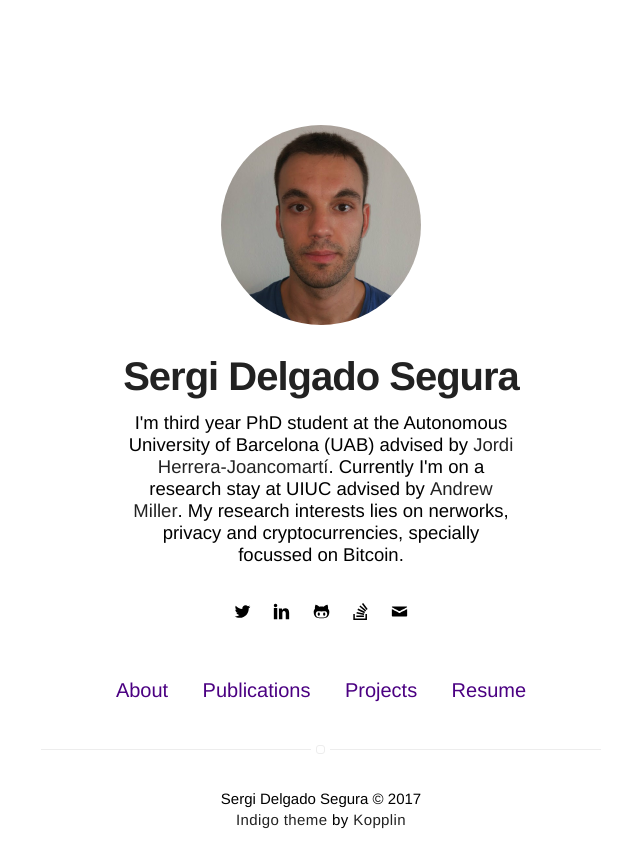
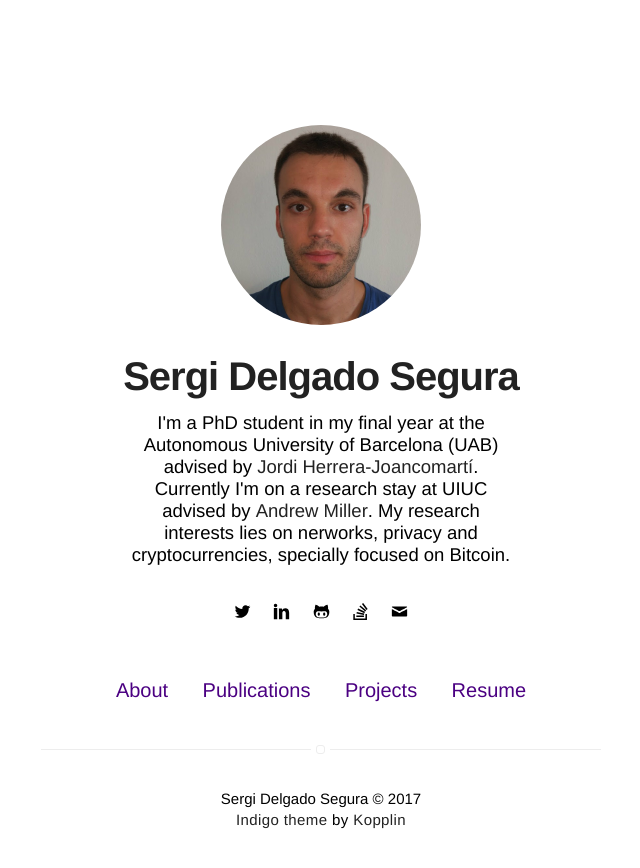
Before and after one commit to sr-gi/me, a Jekyll site: the page built from index.html, in a window 1280 px wide. Shown: the top 868 px of the page, without its empty margins (319-959 px from the left). Built offline with Jekyll 4.4.1, drawn with Linux system fonts in a browser that asks for light colours.

Commit message:
Updates description

```diff
--- a/_config.yml
+++ b/_config.yml
@@ -1,6 +1,6 @@
 # main text of home
 name: Sergi Delgado Segura
-bio: I'm third year PhD student at the Autonomous University of Barcelona (UAB) advised by <a class='link' href='http://www.deic.uab.cat/~jherrera/'>Jordi Herrera-Joancomartí</a>. Currently I'm on a research stay at UIUC advised by <a class='link' href='http://soc1024.ece.illinois.edu'>Andrew Miller</a>. My research interests lies on nerworks, privacy and cryptocurrencies, specially focussed on Bitcoin.
+bio: I'm a PhD student in my final year at the Autonomous University of Barcelona (UAB) advised by <a class='link' href='http://www.deic.uab.cat/~jherrera/'>Jordi Herrera-Joancomartí</a>. Currently I'm on a research stay at UIUC advised by <a class='link' href='http://soc1024.ece.illinois.edu'>Andrew Miller</a>. My research interests lies on nerworks, privacy and cryptocurrencies, specially focused on Bitcoin.
 # twitter summary info
 description: Sergi's personal webpage.
 
```
